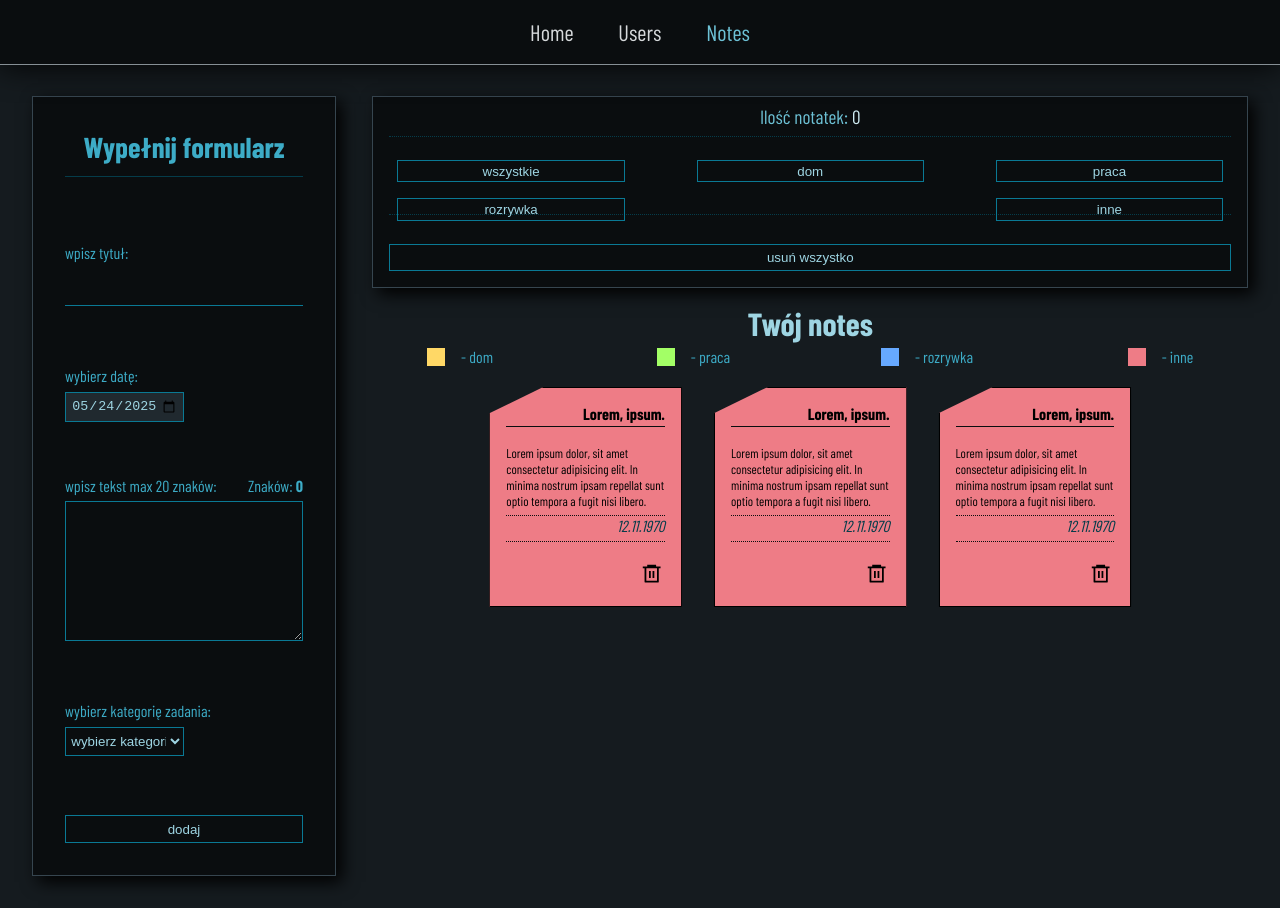
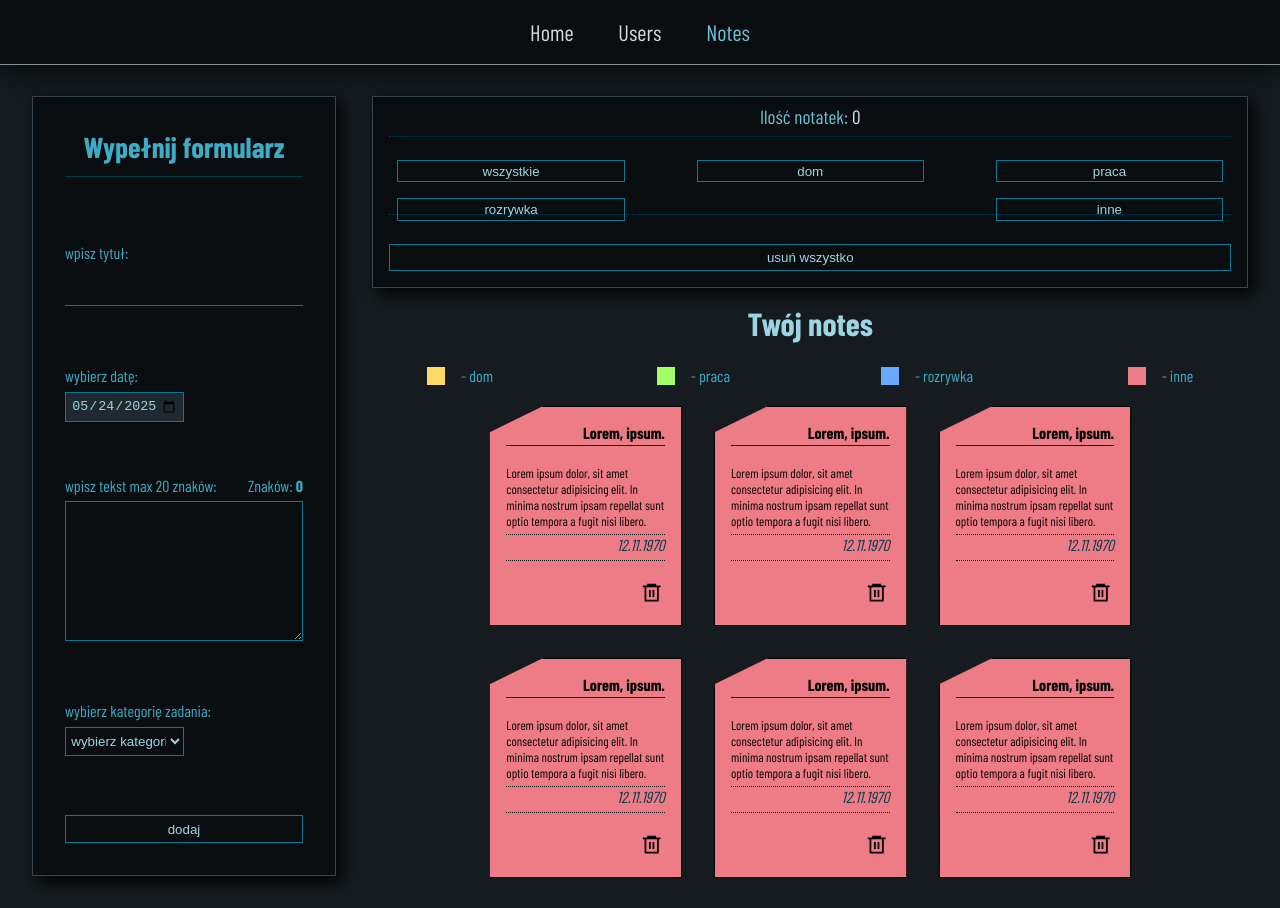
Before and after one commit to Scorpion19702022/SIMPLE_PROJECT_REACT_REDUX, a React (Vite) app: page /Notes in a window 1280 px wide. Shown: the top 908 px of the page. Built offline with nearby package versions, Linux system fonts and the light colour scheme; a web font is replaced by a local one.

Commit message:
added style

```diff
--- a/src/Components/Notes/NotesResult.tsx
+++ b/src/Components/Notes/NotesResult.tsx
@@ -58,6 +58,11 @@ const NotesResult: React.FC<InitialProps> = ({ popupAction, closePopup }) => {
 				<NotesItem />
 				<NotesItem />
 				<NotesItem />
+				<NotesItem />
+				<NotesItem />
+				<NotesItem />
+				<NotesItem />
+				<NotesItem />
 			</div>
 		</section>
 	)
--- a/src/Components/Notes/Styles/NotesResult.module.css
+++ b/src/Components/Notes/Styles/NotesResult.module.css
@@ -154,6 +154,7 @@
 
 .heading {
 	width: 100%;
+	margin-bottom: 0.6em;
 	text-align: center;
 	color: var(--color-color02);
 }
@@ -202,7 +203,7 @@
 
 .box_notes {
 	width: 100%;
-	min-height: 100%;
+	height: 100%;
 	display: flex;
 	justify-content: center;
 	align-items: flex-start;
@@ -292,6 +293,6 @@
 	}
 
 	.box_notes {
-		height: 60%;
+		height: 600px;
 	}
 }
```
